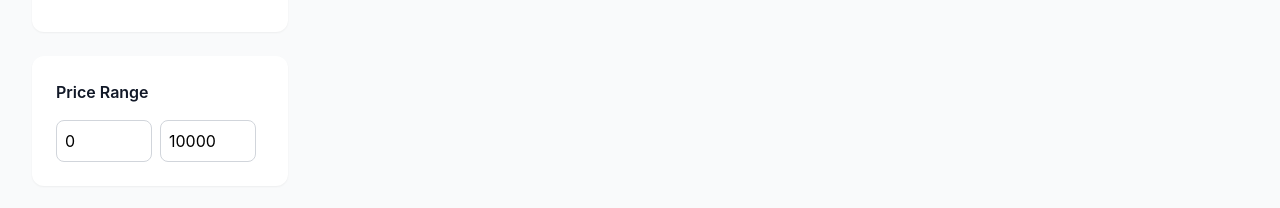
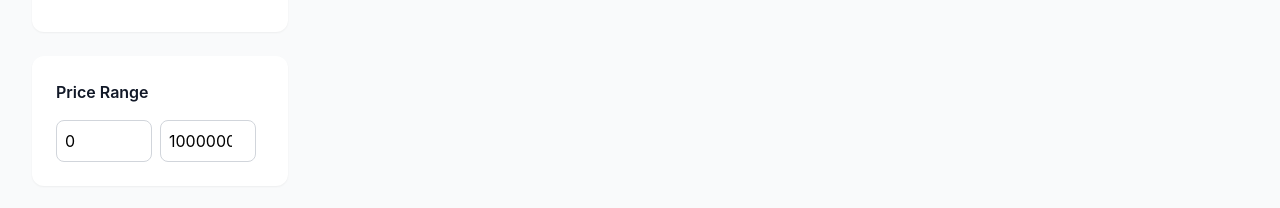
Before and after one commit to NadeeshaMedagama/ModGoviya_farmer_assistance_MERN_platform, a React (Create React App) app: page /marketplace in a window 1280 px wide. Shown: the part 1327-1535 px from the top of the page. Built offline with nearby package versions, Linux system fonts and the light colour scheme; no server answers.

Commit message:
price range changed

```diff
--- a/src/pages/Marketplace.jsx
+++ b/src/pages/Marketplace.jsx
@@ -30,7 +30,7 @@ const Marketplace = () => {
     const [viewMode, setViewMode] = useState('grid');
     const [showFilters, setShowFilters] = useState(false);
     const [selectedCategory, setSelectedCategory] = useState('all');
-    const [priceRange, setPriceRange] = useState([0, 10000]);
+    const [priceRange, setPriceRange] = useState([0, 1000000]);
     const [searchTerm, setSearchTerm] = useState('');
     const [sortBy, setSortBy] = useState('newest');
     const [selectedProduct, setSelectedProduct] = useState(null);
```
